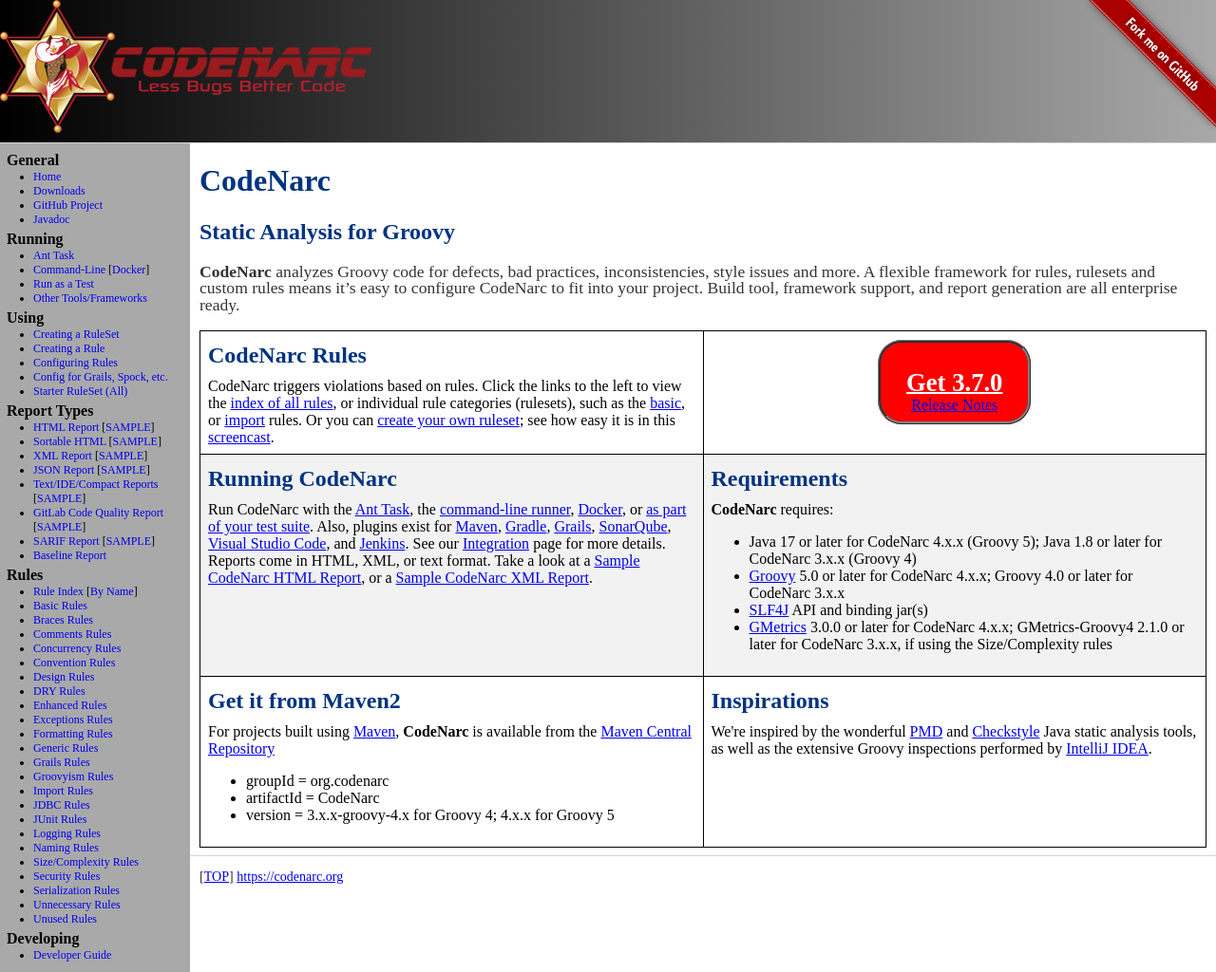
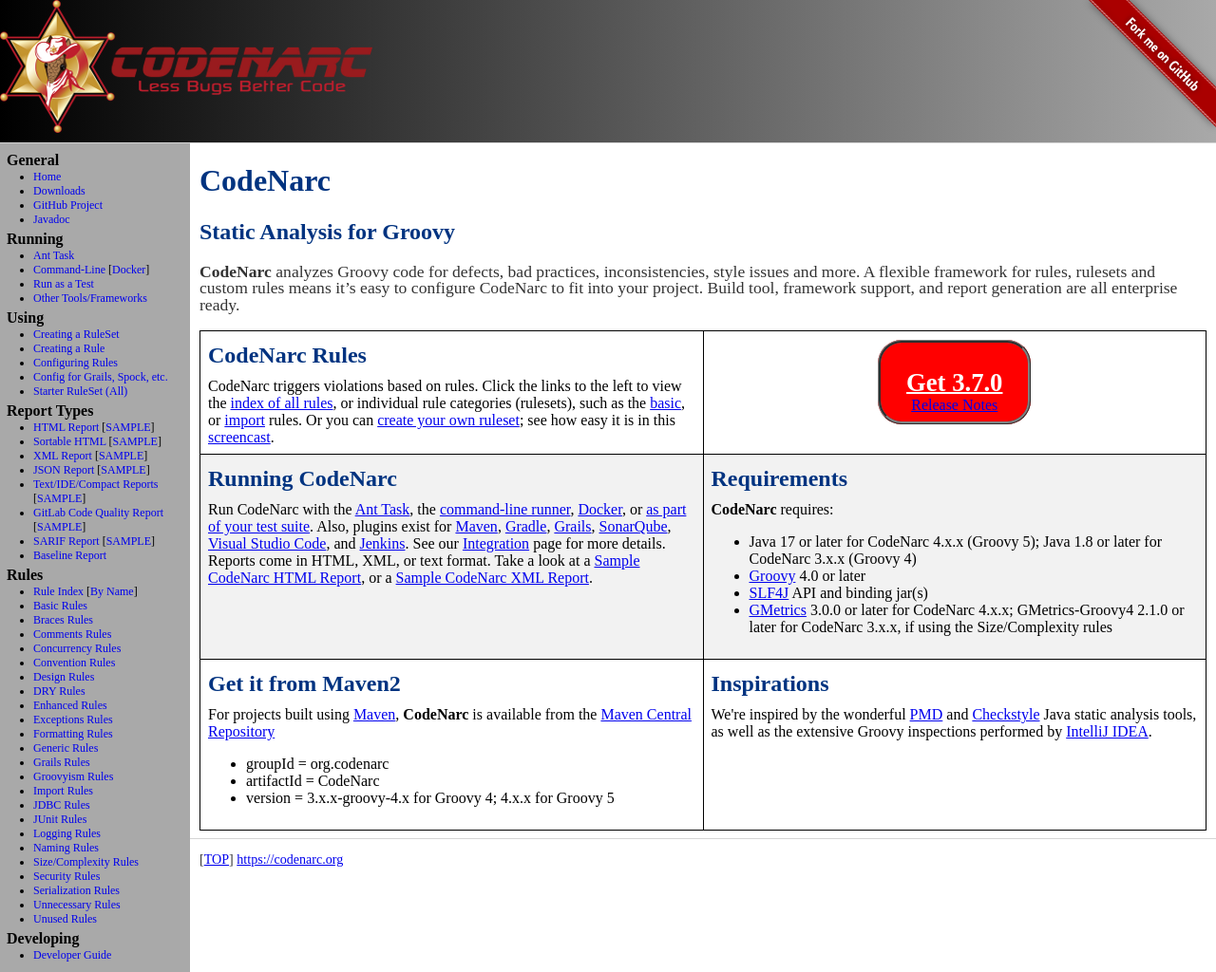
Before and after one commit to CodeNarc/CodeNarc, a Jekyll site: the page built from index.md, in a window 1280 px wide. Shown: the whole page at 95% size. Built offline with Jekyll 4.4.1, drawn with Linux system fonts in a browser that asks for light colours.

Commit message:
Address PR comments

```diff
--- a/index.md
+++ b/index.md
@@ -54,7 +54,7 @@ to fit into your project. Build tool, framework support, and report generation a
          <strong>CodeNarc</strong> requires:
          <ul>
               <li>Java 17 or later for CodeNarc 4.x.x (Groovy 5); Java 1.8 or later for CodeNarc 3.x.x (Groovy 4)</li>
-              <li><a href="http://groovy-lang.org/">Groovy</a> 5.0 or later for CodeNarc 4.x.x; Groovy 4.0 or later for CodeNarc 3.x.x</li>
+              <li><a href="http://groovy-lang.org/">Groovy</a> 4.0 or later</li>
               <li><a href="https://www.slf4j.org/">SLF4J</a> API and binding jar(s)</li>
               <li><a href="https://dx42.github.io/gmetrics/">GMetrics</a> 3.0.0 or later for CodeNarc 4.x.x; GMetrics-Groovy4 2.1.0 or later for CodeNarc 3.x.x, if using the Size/Complexity rules</li>
          </ul>
```
Also changed, not shown: codenarc-rules-unnecessary.md (+0 -3 lines).
